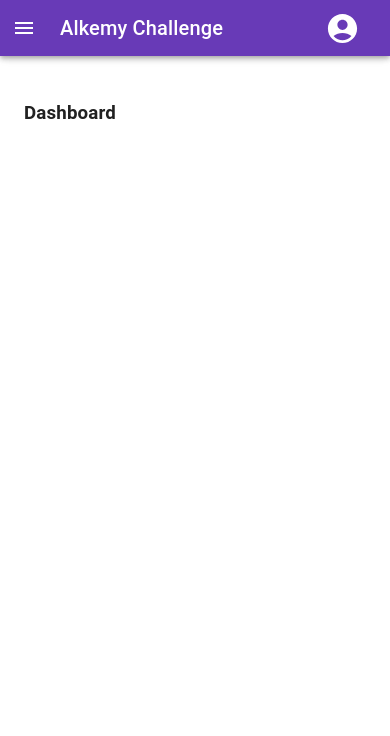
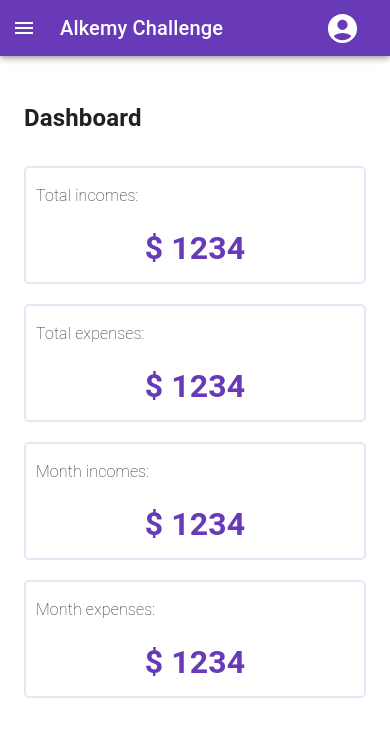
Before and after one commit to germansanz93/alkemy-challenge, a React (Create React App) app in the folder client/alkemy-challenge-client/: page / in a window 390 px wide. Shown: the top 736 px of the page. Built offline with nearby package versions, Linux system fonts and the light colour scheme.

Commit message:
Created SummaryBox component, started with dashboard in mobile

```diff
--- a/client/alkemy-challenge-client/src/Dashboard.js
+++ b/client/alkemy-challenge-client/src/Dashboard.js
@@ -1,12 +1,20 @@
-import React from 'react'
-import withStyles from '@mui/styles/withStyles'
+import React from 'react';
+import withStyles from '@mui/styles/withStyles';
+import SummaryBox from './SummaryBox';
 
-import styles from './styles/DashboardStyles'
+import styles from './styles/DashboardStyles';
 
-function Dashboard() {
+function Dashboard(props) {
+  const { classes } = props;
   return (
-    <div>
-      <h3>Dashboard</h3>
+    <div className={classes.mainContainer}>
+      <h2>Dashboard</h2>
+      <div className={classes.summariesContainer}>
+        <SummaryBox title={'Total incomes:'} total={'$ 1234'} />
+        <SummaryBox title={'Total expenses:'} total={'$ 1234'} />
+        <SummaryBox title={'Month incomes:'} total={'$ 1234'} />
+        <SummaryBox title={'Month expenses:'} total={'$ 1234'} />
+      </div>
     </div>
   )
 }
--- /dev/null
+++ b/client/alkemy-challenge-client/src/SummaryBox.js
@@ -0,0 +1,16 @@
+import React from 'react';
+import withStyles from '@mui/styles/withStyles';
+import styles from './styles/SummaryBoxStyles';
+
+function SummaryBox(props) {
+  const {classes} = props;
+  return (
+    <div className={classes.container}>
+      <p className={classes.title}>{props.title}</p>
+      <h3 className={classes.total}>{props.total}</h3>
+    </div>
+  )
+}
+
+
+export default withStyles(styles)(SummaryBox);
--- a/client/alkemy-challenge-client/src/styles/DashboardStyles.js
+++ b/client/alkemy-challenge-client/src/styles/DashboardStyles.js
@@ -1,3 +1,10 @@
 export default {
-
+  mainContainer: {
+    display: 'flex',
+    flexDirection: 'column',
+  },
+  summariesContainer:{
+    display: 'flex',
+    flexDirection: 'column',
+  }
 }
--- /dev/null
+++ b/client/alkemy-challenge-client/src/styles/SummaryBoxStyles.js
@@ -0,0 +1,19 @@
+export default{
+  container: {
+    border: '2px solid #683ab722',
+    borderRadius: '5px',
+    padding: '0 10px',
+    margin: '10px 0',
+  },
+  title:{
+    fontSize: '1rem',
+    fontWeight: '100',
+  },
+  total:{
+    width: '100%',
+    textAlign: 'center',
+    fontSize: '2rem',
+    color: '#683ab7',
+    margin: '10px 0',
+  }
+}
```
